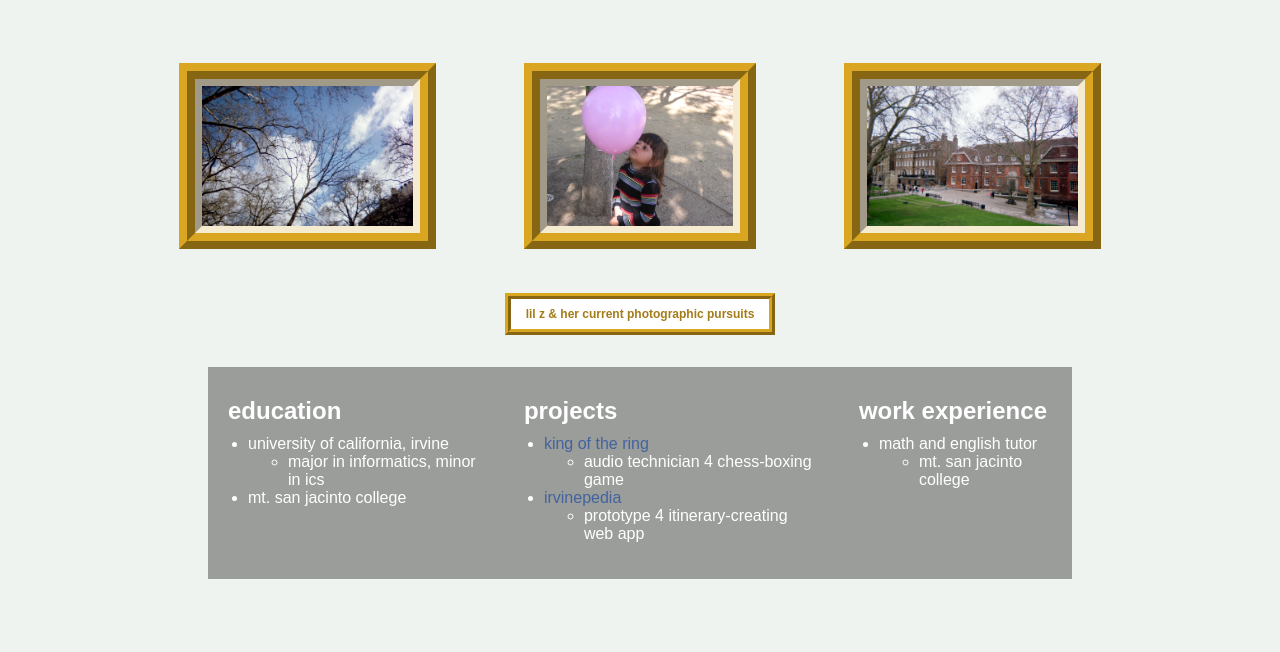
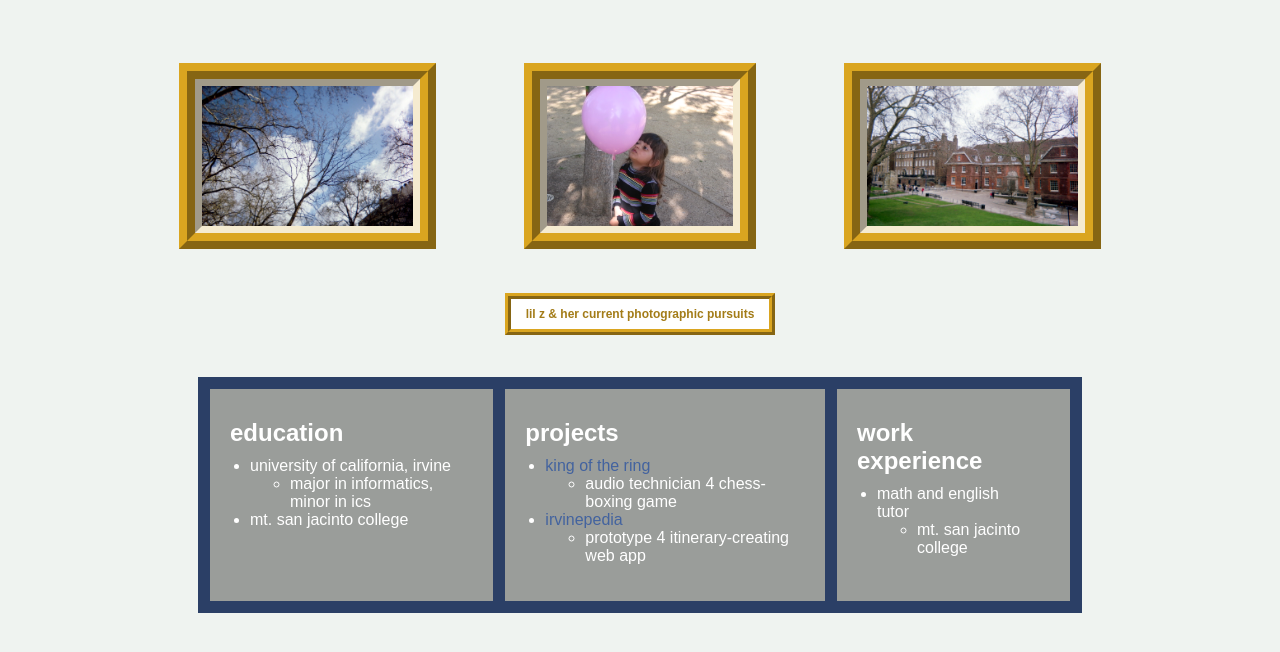
Before and after one commit to zainaazim/zainaazim.github.io, a plain HTML site: page index.html in a window 1280 px wide. Shown: the part 98-750 px from the top of the page. Drawn offline with Linux system fonts and the light colour scheme.

Commit message:
changed div styling, added border

```diff
--- a/style.css
+++ b/style.css
@@ -73,8 +73,14 @@ div{
     font-family: sans-serif;
     background-color: #9a9d9a;
     color: white;
-    padding-right: 20px;
+    padding-right: 35px;
     padding-bottom: 20px;
+    border-style: solid;
+    border-width: 12px;
+    margin: 0px -10px;
+    border-color:#2b3f66;
+
+
 }
 
 #flex1{
@@ -86,7 +92,7 @@ div{
 #flex2{
     display: flex;
     justify-content: center;
-    margin-top: 20px;
+    margin-top: 30px;
 }
 
 #para{
```
